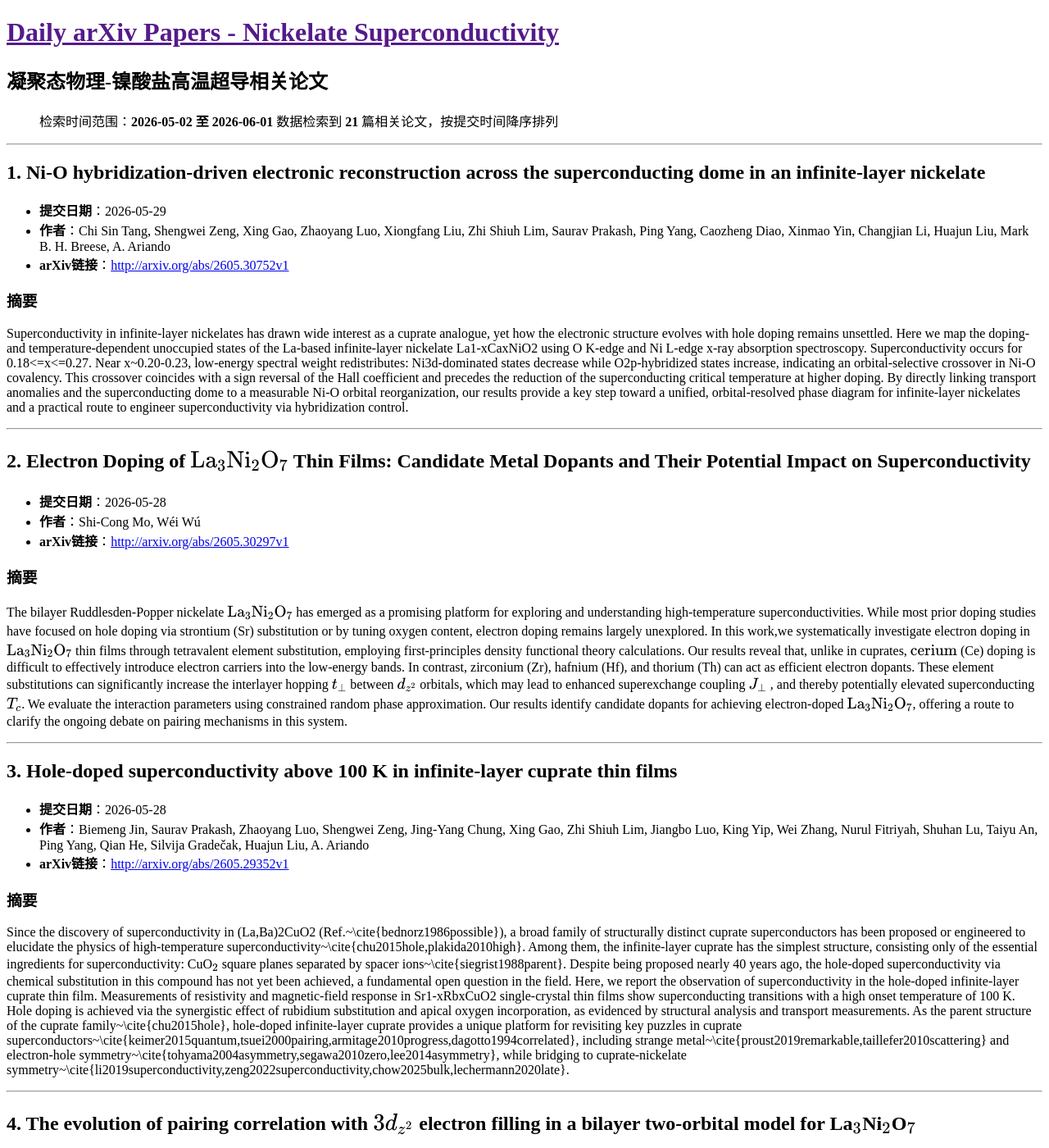
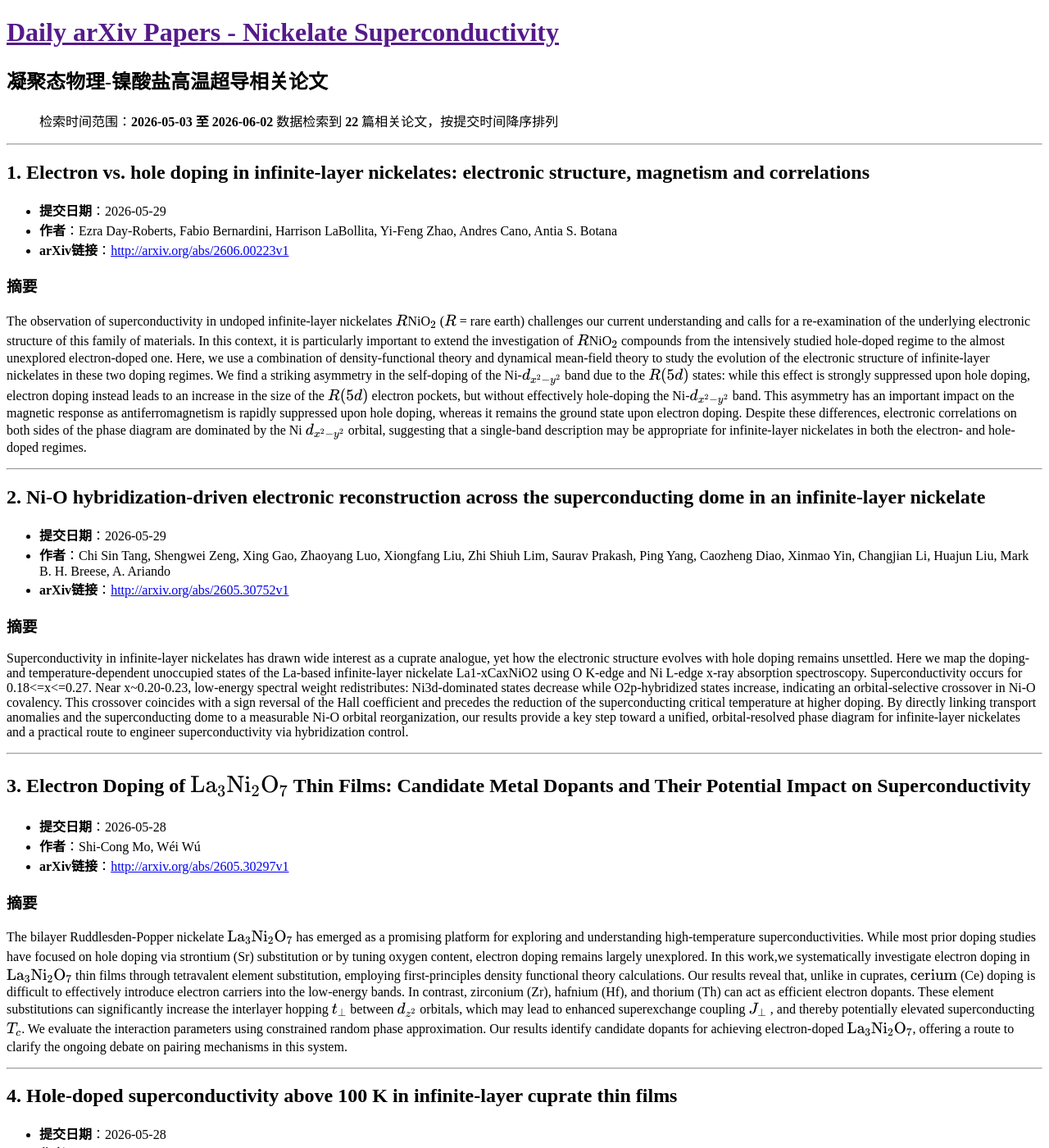
Before and after one commit to yangke25491/daily-arxiv-nickelate_superconductivity, a Jekyll site: the page built from docs/index.md, in a window 1280 px wide and 1400 px high. Shown: the whole window at 82% size. Built offline with Jekyll 4.4.1, drawn with Linux system fonts in a browser that asks for light colours; some of the changed text lies outside the part shown.

Commit message:
Automated update: arXiv papers

```diff
--- a/docs/index.md
+++ b/docs/index.md
@@ -5,12 +5,23 @@ title: 镍酸盐超导论文
 
 # 凝聚态物理-镍酸盐高温超导相关论文
 
-> 检索时间范围：**2026-05-02 至 2026-06-01**
-> 数据检索到 **21** 篇相关论文，按提交时间降序排列
+> 检索时间范围：**2026-05-03 至 2026-06-02**
+> 数据检索到 **22** 篇相关论文，按提交时间降序排列
 
 ---
 
-## 1. Ni-O hybridization-driven electronic reconstruction across the superconducting dome in an infinite-layer nickelate
+## 1. Electron vs. hole doping in infinite-layer nickelates: electronic structure, magnetism and correlations
+
+- **提交日期**：2026-05-29
+- **作者**：Ezra Day-Roberts, Fabio Bernardini, Harrison LaBollita, Yi-Feng Zhao, Andres Cano, Antia S. Botana
+- **arXiv链接**：[http://arxiv.org/abs/2606.00223v1](http://arxiv.org/abs/2606.00223v1)
+
+### 摘要
+The observation of superconductivity in undoped infinite-layer nickelates $R$NiO${}\_2$ ($R$ = rare earth) challenges our current understanding and calls for a re-examination of the underlying electronic structure of this family of materials. In this context, it is particularly important to extend the investigation of $R$NiO${}\_2$ compounds from the intensively studied hole-doped regime to the almost unexplored electron-doped one. Here, we use a combination of density-functional theory and dynamical mean-field theory to study the evolution of the electronic structure of infinite-layer nickelates in these two doping regimes. We find a striking asymmetry in the self-doping of the Ni-$d\_{x^2-y^2}$ band due to the $R(5d)$ states: while this effect is strongly suppressed upon hole doping, electron doping instead leads to an increase in the size of the $R(5d)$ electron pockets, but without effectively hole-doping the Ni-$d\_{x^2-y^2}$ band. This asymmetry has an important impact on the magnetic response as antiferromagnetism is rapidly suppressed upon hole doping, whereas it remains the ground state upon electron doping. Despite these differences, electronic correlations on both sides of the phase diagram are dominated by the Ni $d\_{x^2-y^2}$ orbital, suggesting that a single-band description may be appropriate for infinite-layer nickelates in both the electron- and hole-doped regimes.
+
+---
+
+## 2. Ni-O hybridization-driven electronic reconstruction across the superconducting dome in an infinite-layer nickelate
 
 - **提交日期**：2026-05-29
 - **作者**：Chi Sin Tang, Shengwei Zeng, Xing Gao, Zhaoyang Luo, Xiongfang Liu, Zhi Shiuh Lim, Saurav Prakash, Ping Yang, Caozheng Diao, Xinmao Yin, Changjian Li, Huajun Liu, Mark B. H. Breese, A. Ariando
@@ -230,7 +241,7 @@ Nickel/bismuth (Ni/Bi) bilayers are a promising platform for exploring unconvent
 
 ---
 
-## 21. Metallic crossover through the tilt-free transition in La${}\_3$Ni${}\_2$O${}\_7$ at high pressure and temperature
+## 22. Metallic crossover through the tilt-free transition in La${}\_3$Ni${}\_2$O${}\_7$ at high pressure and temperature
 
 - **提交日期**：2026-05-03
 - **作者**：Bastien Michon, Yingpeng Yu, Beatrice D'Alò, Elena Stellino, Gergely Németh, Bosen Wang, Jianping Sun, Jinguang Cheng, Paolo Postorino, Ferenc Borondics, Francesco Capitani
```
Also changed, not shown: other parts of docs/index.md (+19 -19 lines).
